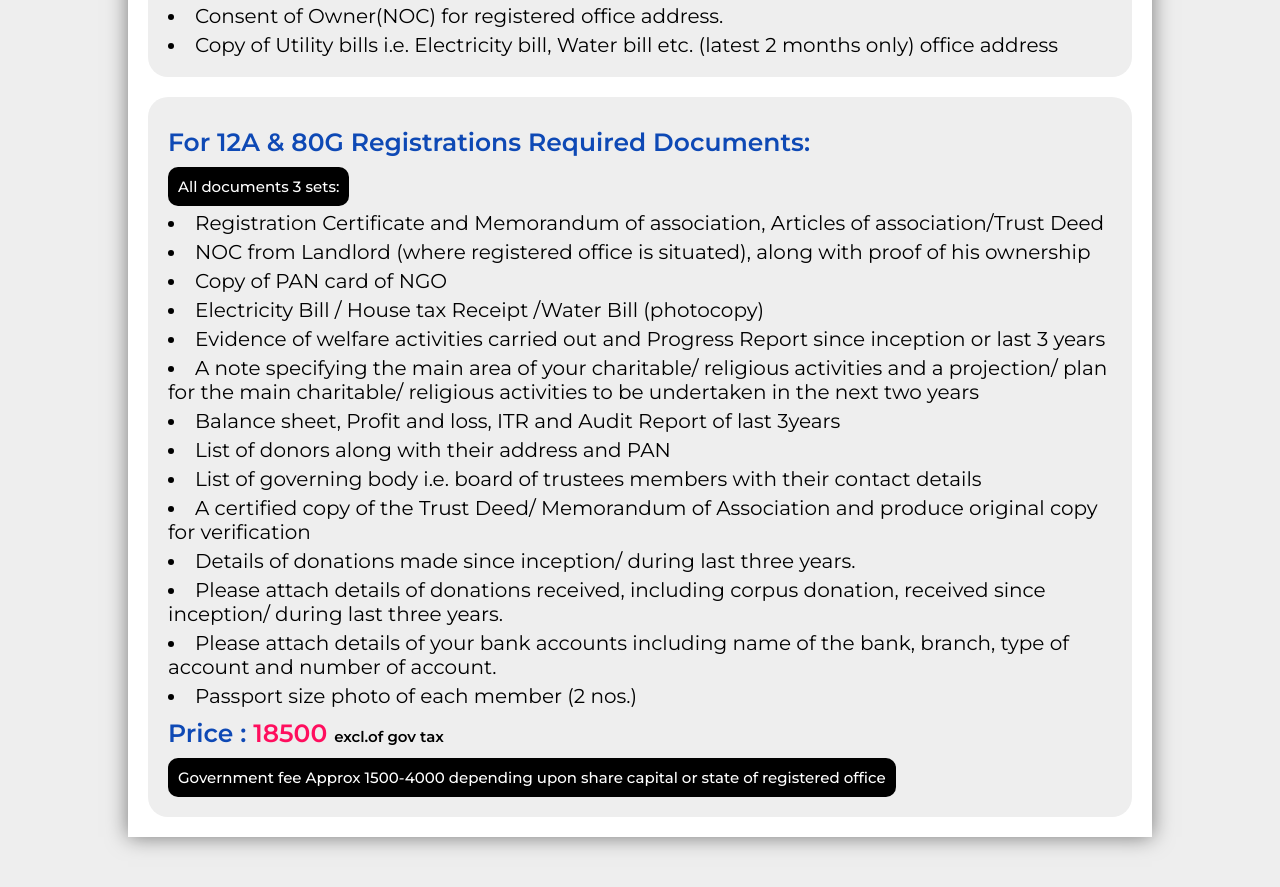
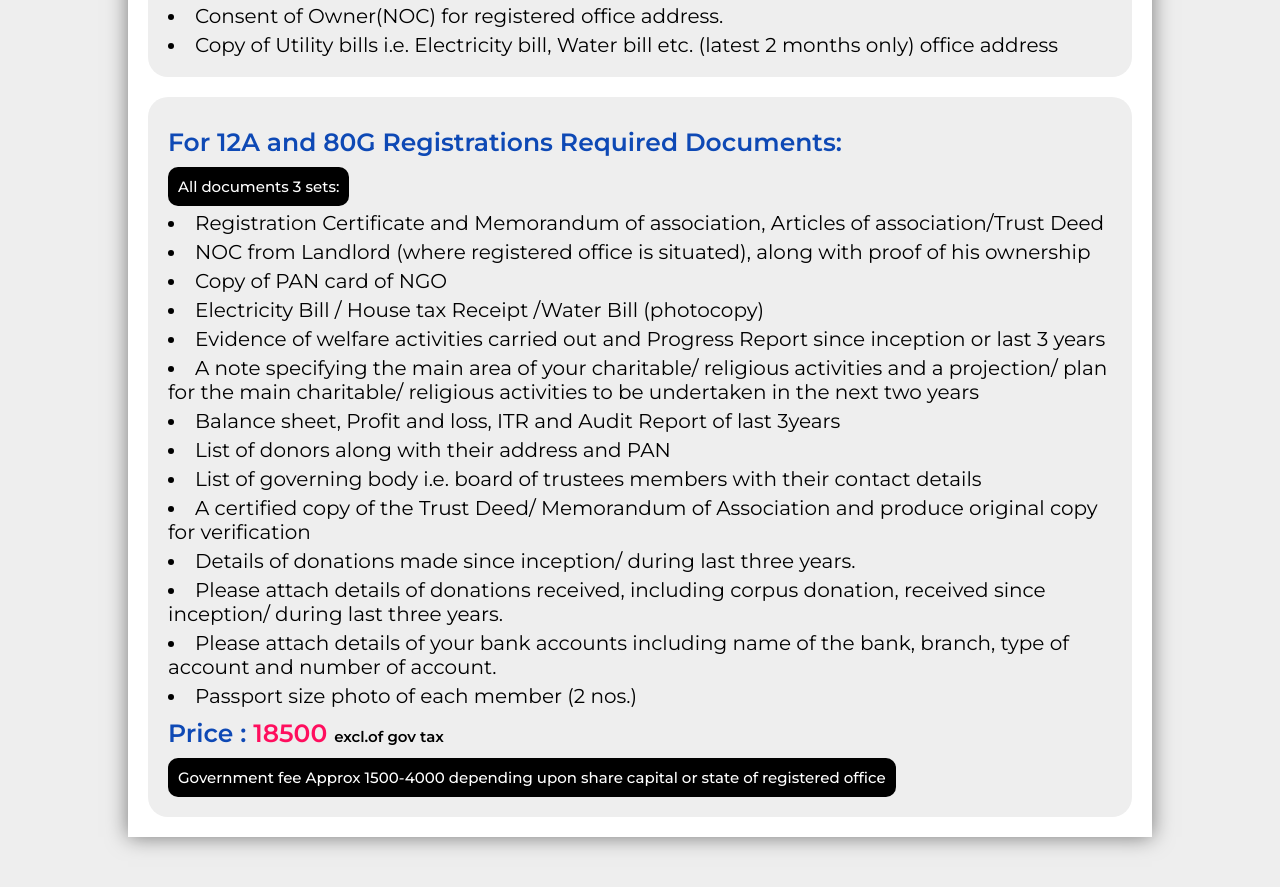
Before and after one commit to pinnintisagarSB/Finetaxace, a React (Create React App) app: page /service/1 in a window 1280 px wide. Shown: the part 1521-2408 px from the top of the page. Built offline with nearby package versions, Linux system fonts and the light colour scheme.

Commit message:
commit on main

```diff
--- a/src/components/Serviceinfo.js
+++ b/src/components/Serviceinfo.js
@@ -55,7 +55,7 @@ const Serviceinfo = () => {
                             </div>
                             {show?(
                                 <div className="wbox">
-                                    <h1>For 12A & 80G Registrations Required Documents:</h1>
+                                    <h1>For 12A and 80G Registrations Required Documents:</h1>
                                     <h3>All documents 3 sets:</h3>
                                     <li>Registration Certificate and Memorandum of association, Articles of association/Trust Deed</li>
                                     <li>NOC from Landlord (where registered office is situated), along with proof of his ownership</li>
```
